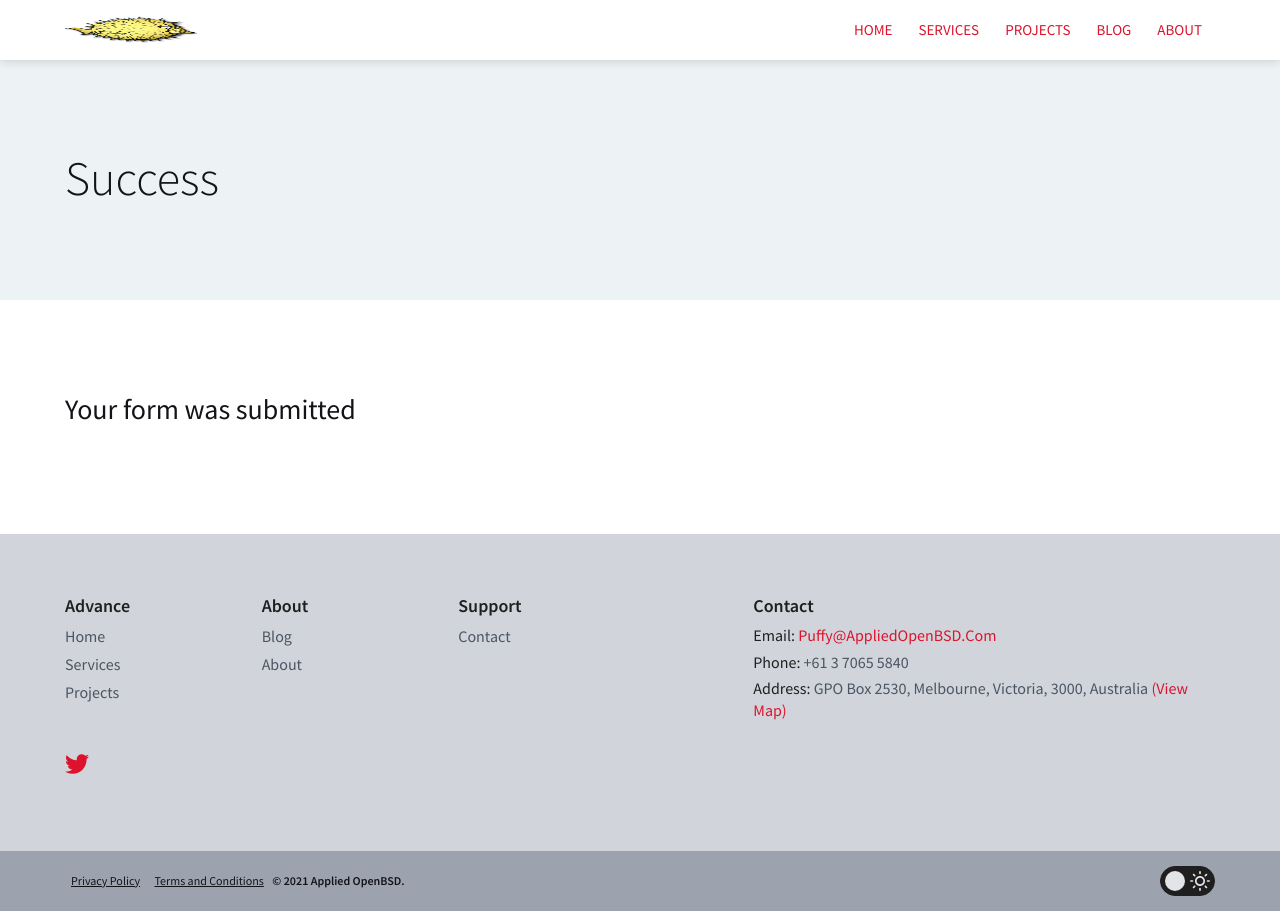
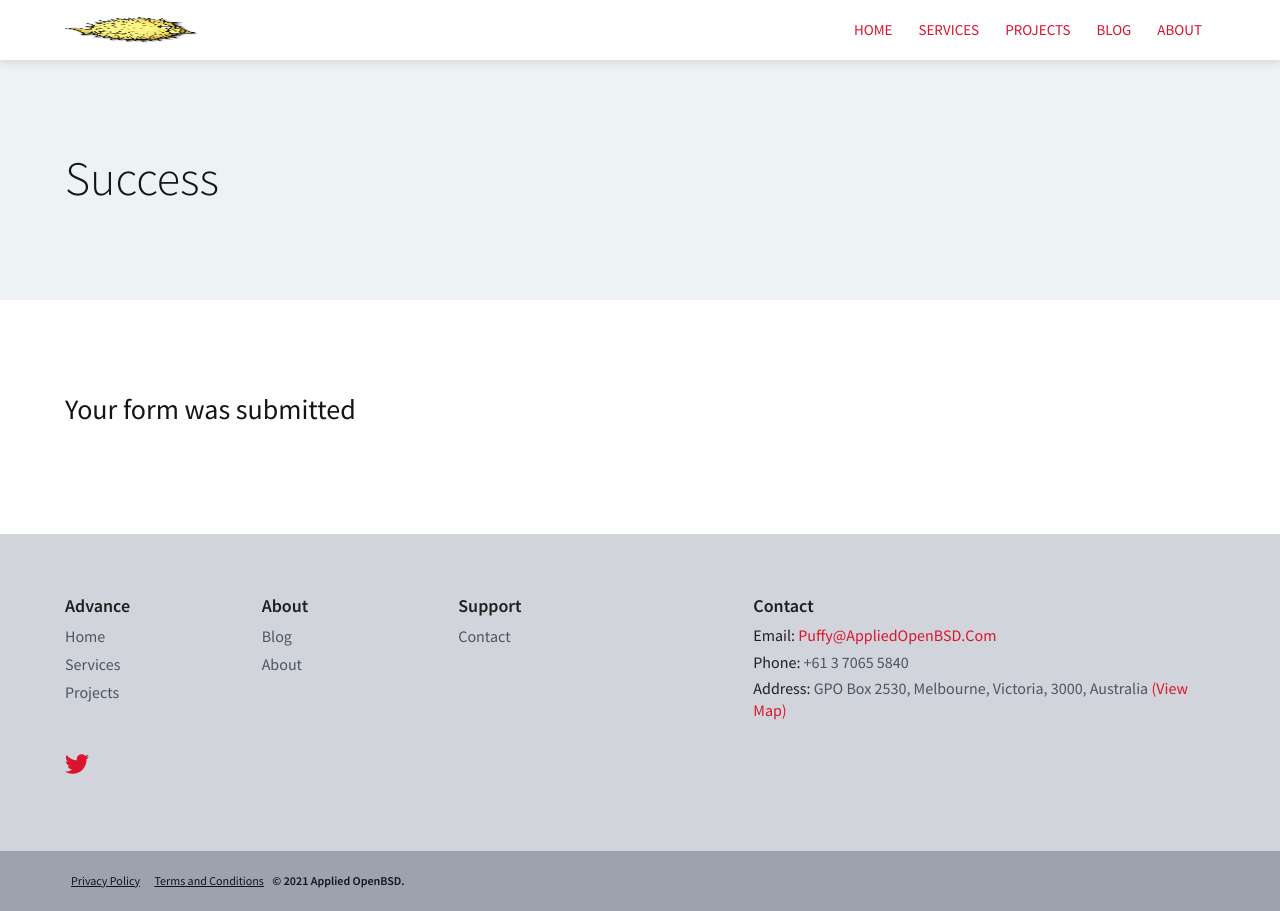
Before and after one commit to phil-partners/newwebsite, a Jekyll site: the page built from pages/success.md, in a window 1280 px wide. Built offline with Jekyll 4.4.1, drawn with Linux system fonts in a browser that asks for light colours.

Commit message:
Update _config.yml

```diff
--- a/_config.yml
+++ b/_config.yml
@@ -56,7 +56,7 @@ defaults:
 
 # Theme Config
 google_analytics_id: ""
-enable_dark_mode: true
+enable_dark_mode: false
 enable_fixed_header: true
 
 colors:
```
